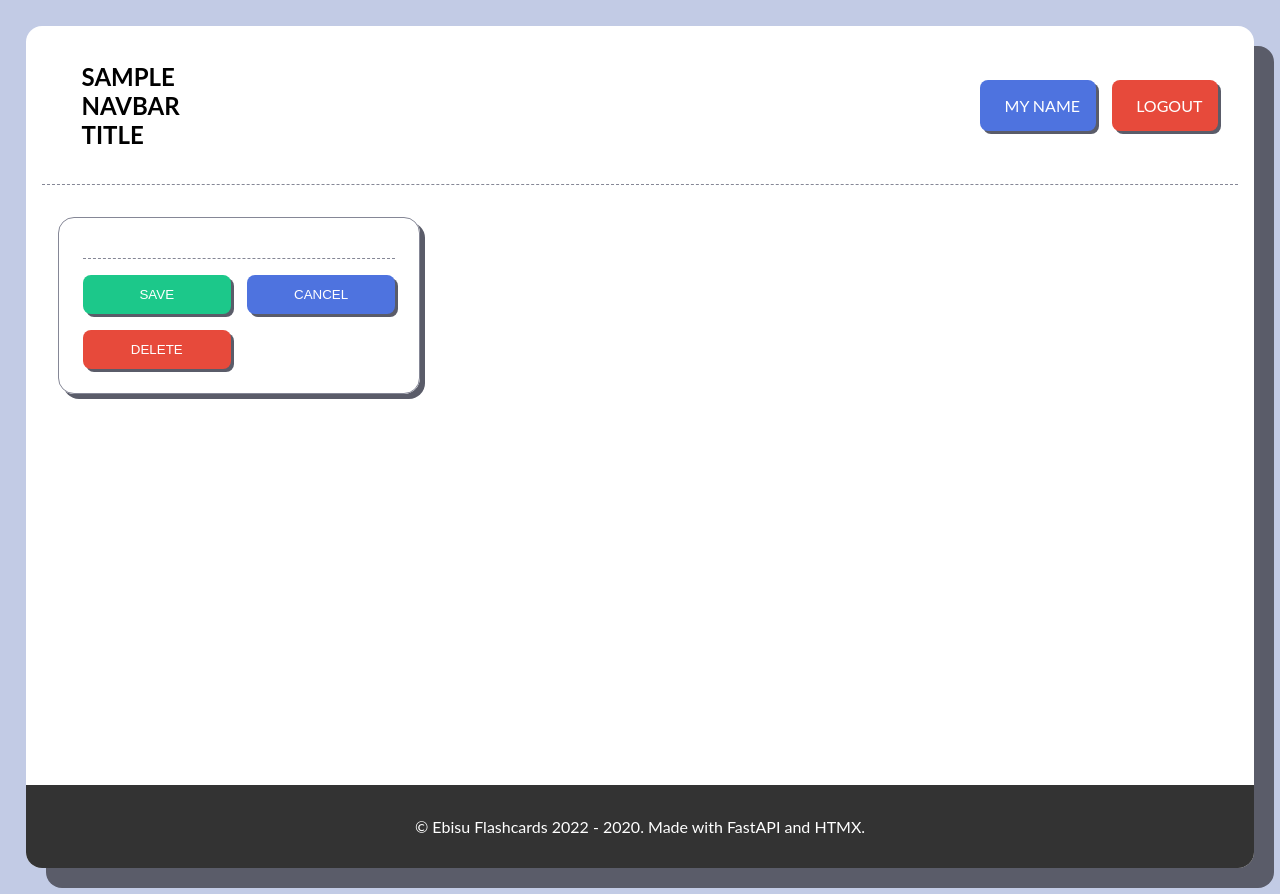
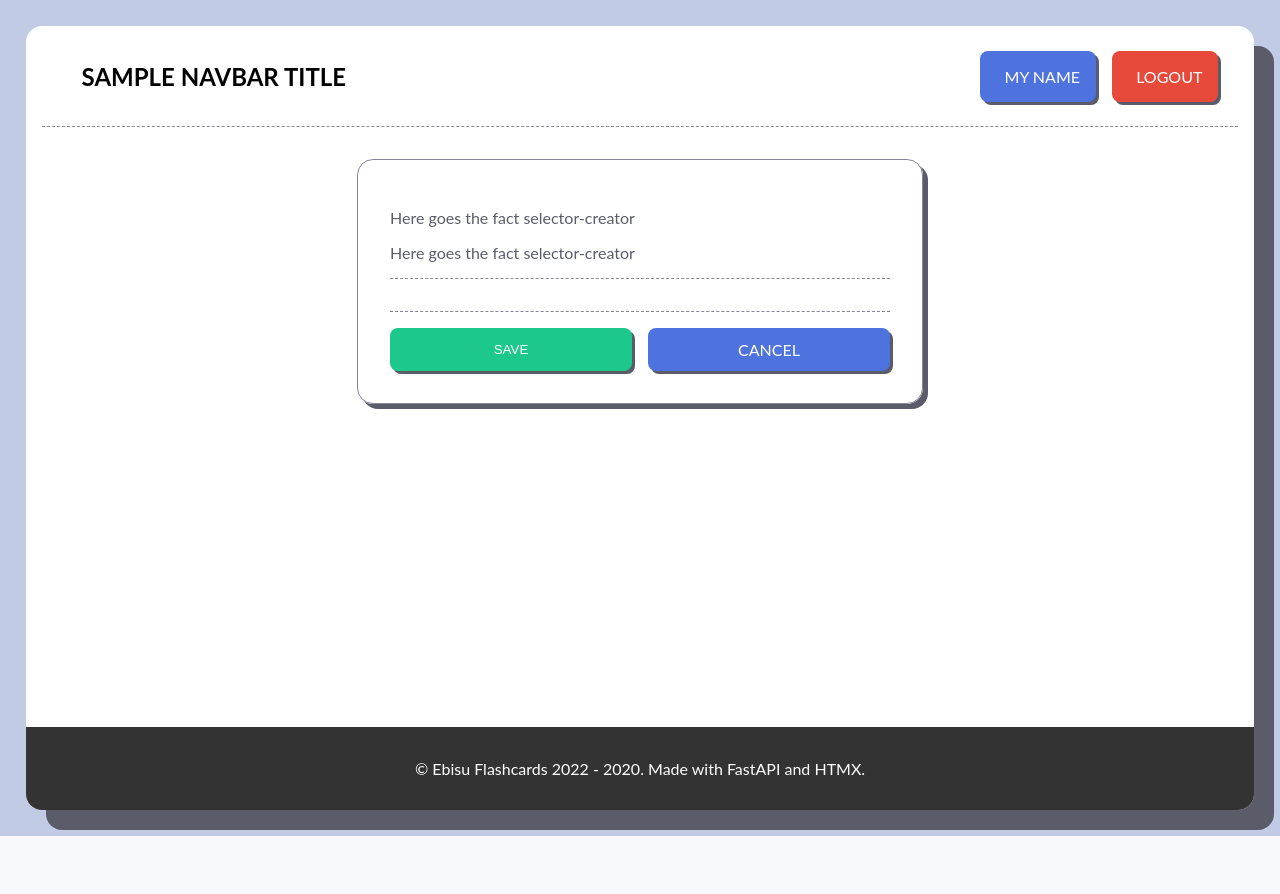
Before and after one commit to ebisu-flashcards/flashcards-htmx, a Python web app: template flashcards_htmx/templates/private/card.html in a window 1280 px wide. After the commit the page ends 836 px from the top, so only its background shows below. Run offline with Jinja, Linux system fonts and the light colour scheme; the template is opened without the code that fills it: most values are stand-ins (such as "Sample title", 1, 10 or a date in 2020); some libraries are stand-ins or nearby versions.

Commit message:
Adding card edit

```diff
--- a/flashcards_htmx/private_pages.py
+++ b/flashcards_htmx/private_pages.py
@@ -32,6 +32,11 @@ async def edit_deck_page(deck_id: str, render = Depends(template('private/deck.h
 	return render(navbar_title=f"{deck_id}")
 
 
+@router.get("/decks/new", response_class=HTMLResponse)
+async def create_deck_page(render = Depends(template('private/deck.html'))):
+	return render(navbar_title="New Deck", deck_id="new")
+
+
 @router.post("/decks/{deck_id}", response_class=RedirectResponse)
 async def save_deck_endpoint(deck_id: str, request: Request):
 	# FIXME save the deck data!!
--- a/flashcards_htmx/static/css/boxes.css
+++ b/flashcards_htmx/static/css/boxes.css
@@ -5,7 +5,7 @@
 section {
     padding: min(2rem, 3%);
     display: grid;
-    grid-template-columns: repeat(auto-fill, minmax(360px, 1fr));
+    grid-template-columns: repeat(auto-fill, minmax(350px, 1fr));
     grid-column-gap: 3vw;
     grid-row-gap: 3vh;
 }
@@ -13,9 +13,13 @@ section {
 section.cards {
     padding: min(2rem, 3%);
     display: grid;
-    grid-template-columns: repeat(auto-fill, minmax(260px, 1fr));
+    grid-template-columns: repeat(auto-fill, minmax(250px, 1fr));
     grid-column-gap: 1vw;
     grid-row-gap: 2vh;
+}
+
+section#single-card {
+    display: block;  /* remove the grid layout */
 }
 
 
@@ -24,7 +28,6 @@ section.cards {
 /*----------------------------------------------------------------------------*/
 
 .box {
-    max-width: min(500px, 75vw);
     padding: 1.5rem;
     border: 1px solid var(--gray);
     border-radius: 1rem;
@@ -78,6 +81,7 @@ section.cards {
     color: var(--dark-gray);
     border: 1px solid var(--gray);
     background: transparent;
+    padding-left: 1rem; /* To center the icon */
 }
 
 .box .buttons {
@@ -103,40 +107,25 @@ section.cards {
 
 
 /*----------------------------------------------------------------------------*/
-/*     New Box Styles
+/*     Single Card Styles
 /*----------------------------------------------------------------------------*/
 
-#create-box {
+.main-card {
     max-width: 500px;
+    margin: auto;
+    padding: 2rem min(2rem, 3%);
+
+    border: 1px solid var(--gray);
+    border-radius: 1rem;
+    box-shadow: 5px 5px var(--dark-gray);
+
     display: flex;
     flex-direction: column;
-    justify-content: center;
-    transition: all .3s;
+    justify-content: space-between;
 }
 
-#create-box > button {
-    text-align: center;
-    display:inline;
-    padding: 1.5rem;
-    margin-right:auto;
-
-    border: 1px dashed var(--gray);
-    border-radius: 1rem;
-
-    background: transparent;
-    color: var(--gray);
-    font-size: 1.5rem;
-    font-style: italic;
-}
-
-#create-box  > button:hover {
-    color:black;
-    border: 1px dashed black;
-}
-
-#create-box > button:disabled {
-    color: white;
-    border-color: white;
+.main-card p {
+    color: var(--dark-gray);
 }
 
 
--- a/flashcards_htmx/static/css/edit.css
+++ /dev/null
@@ -1,17 +0,0 @@
-
-.box {
-    text-align: center;
-    display: flex;
-    flex-direction: column;
-    justify-content: space-between;
-}
-
-hr {
-    margin: 1rem 0;
-    border: 0;
-    border-top: 1px dashed var(--dark-gray);
-}
-
-.field, select {
-    margin: 0.5rem;
-}
--- a/flashcards_htmx/static/css/private-base.css
+++ b/flashcards_htmx/static/css/private-base.css
@@ -11,7 +11,7 @@ nav {
 
     display: grid;
     align-items: center;
-    grid-template-columns: min-content auto; /* repeat(auto-fit, minmax(150px, 1fr)); */
+    grid-template-columns: 1fr 1fr;
 }
 
 nav > h1 {
@@ -32,21 +32,29 @@ nav .navbar-buttons {
     gap: 1rem;
 }
 
+nav .navbar-buttons a p{
+    display: inline;
+}
+
 @media (max-width: 768px) {
+
+    nav {
+        grid-template-columns: 1fr;
+        grid-template-rows: 1fr 1fr;
+        padding-bottom: 0;
+    }
 
     nav .navbar-buttons {
         justify-self: left;
         flex-wrap: wrap;
     }
 
-    nav {
-        grid-template-columns: 1fr;
-        grid-template-rows: 1fr 1fr;
+    nav .navbar-buttons a p{
+        display: none;
     }
 }
 
 nav .navbar-buttons .logout {
-    text-align: right;
     background-color: var(--danger);
 }
 
--- a/flashcards_htmx/templates/components/deck.html
+++ b/flashcards_htmx/templates/components/deck.html
@@ -3,7 +3,6 @@
         <div class="title">
             <h1 class="deck-name">Deck Name</h1>
             <a class="edit" href="{{ url_for('edit_deck_page', deck_id='[deck_id]') }}">
-                &nbsp; <!-- To center the icon -->
                 <i class="fas fa-edit"></i>
             </a>
         </div>
--- a/flashcards_htmx/templates/private/base.html
+++ b/flashcards_htmx/templates/private/base.html
@@ -23,10 +23,10 @@
       {% block navbar_buttons %}
       {% endblock %}
       <a href="{{ url_for('profile_page') }}">
-        <i class="fas fa-user"></i>&nbsp; My Name
+        <i class="fas fa-user"></i><p>&nbsp; My Name</p>
       </a>
       <a class="logout" href="{{ url_for('logout_page') }}">
-        <i class="fas fa-sign-out-alt"></i>&nbsp; Logout
+        <i class="fas fa-sign-out-alt"></i><p>&nbsp; Logout</p>
       </a>
     </div>
 
--- a/flashcards_htmx/templates/private/card.html
+++ b/flashcards_htmx/templates/private/card.html
@@ -3,52 +3,35 @@
 
 {% block css%}
 <link href="/static/css/boxes.css" rel="stylesheet">
-<link href="/static/css/edit.css" rel="stylesheet">
+<link href="/static/css/modal.css" rel="stylesheet">
 {% endblock %}
 
 {% block page %}
 
-<section id="boxes-container">
+<section id="single-card">
 
-    <div class="box">
-        <form>
+    <div class="main-card box">
+        <form action="{{ url_for('save_card_endpoint', deck_id='[deck_id]', card_id='[card_id]') }}" method="post">
             <div>
-                <div class="question-form"></div>
-                <div class="answer-form"></div>
+                <div class="question-form">
+                    <p>Here goes the fact selector-creator</p>
+                </div>
+                <div class="answer-form">
+                    <p>Here goes the fact selector-creator</p>
+                </div>
             </div>
             <div class="buttons">
-                <button type="button" class="positive" onclick="updateCard('_box_id_')">Save</button>
-                <button type="button" class="neutral" onclick="hideFormInDOM('_box_id_')">Cancel</button>
-                <button type="button" class="negative" onclick="deleteCard('_box_id_')">Delete</button>
-            </div>
-        </form>
-    </div>
-
-
-
-    <div id="create-box" class="hidden">
-        <button type="button" onclick="showNewFormInDOM()">New Card...</button>
-        <form class="hidden">
-            <div>
-
-                <div class="field question-fields">
+                <div class="buttons">
+                    <button type="submit" class="positive">Save</button>
+                    <a href="{{ url_for('cards_page', deck_id='[deck_id]') }}" class="neutral">Cancel</a>
+                    {% if deck_id %}
+                        <button type="button" class="negative"
+                            hx-get="{{ url_for('card_confirm_delete_component', deck_id='[deck_id]', card_id='[card_id]') }}"
+                            hx-target="body" hx-swap="beforeend">
+                            Delete
+                        </button>
+                    {% endif %}
                 </div>
-                <select class="question-field-type-form" name="question_template" onchange="switchFieldType('question')" required>
-                    <option disabled selected value> -- select an option -- </option>
-                </select>
-
-               <hr />
-
-                <div class="field answer-fields">
-                </div>
-                <select class="answer-field-type-form" name="answer_template" onchange="switchFieldType('answer')" required>
-                    <option disabled selected value> -- select an option -- </option>
-                </select>
-
-            </div>
-            <div class="buttons">
-                <button type="button" class="positive" onclick="createNewCard('_box_id_')">Save</button>
-                <button type="button" class="neutral" onclick="hideNewFormInDOM('_box_id_')">Cancel</button>
             </div>
         </form>
     </div>
--- a/flashcards_htmx/templates/private/cards.html
+++ b/flashcards_htmx/templates/private/cards.html
@@ -11,6 +11,7 @@
 {% endblock %}
 
 {% block page %}
+<h1 class="box" style="text-align: center;">Search box + pagination goes here</h1>
 <div hx-get="{{ url_for('cards_component', deck_id='[deck_id]') }}" hx-trigger="load" hx-swap="outerHTML">
     {% include "components/loading.html" %}
 </div>
--- a/flashcards_htmx/templates/private/deck.html
+++ b/flashcards_htmx/templates/private/deck.html
@@ -9,8 +9,8 @@
 
 
 {% block page %}
-<section>
-    <div class="box">
+<section id="single-card">
+    <div class="box main-card">
 
         <form action="{{ url_for('save_deck_endpoint', deck_id='[deck_id]') }}" method="post">
             <div>
@@ -23,7 +23,7 @@
             <div class="buttons">
                 <button type="submit" class="positive">Save</button>
                 <a href="{{ url_for('home_page') }}" class="neutral">Cancel</a>
-                {% if deck_id %}
+                {% if deck_id != "new" %}
                 <button type="button" class="negative" hx-get="{{ url_for('deck_confirm_delete_component', deck_id='[deck_id]') }}" hx-target="body" hx-swap="beforeend">Delete</button>
                 {% endif %}
             </div>
--- a/flashcards_htmx/templates/private/home.html
+++ b/flashcards_htmx/templates/private/home.html
@@ -7,8 +7,8 @@
 {% endblock %}
 
 {% block navbar_buttons %}
-<a class="create" href="{{ url_for('edit_deck_page', deck_id=None) }}">
-    <i class="fas fa-plus"></i>&nbsp;  New Deck...
+<a class="create" href="{{ url_for('create_deck_page') }}">
+    <i class="fas fa-plus"></i><p>&nbsp; New Deck...</p>
 </a>
 {% endblock %}
 
--- a/flashcards_htmx/templates/private/study.html
+++ b/flashcards_htmx/templates/private/study.html
@@ -7,16 +7,16 @@
 {% endblock %}
 
 {% block navbar_buttons %}
-<a href="{{ url_for('home_page') }}">Back</a>
+<a href="{{ url_for('home_page') }}"><i class="fa fa-arrow-left"></i>&nbsp; Back</a>
 {% endblock %}
 
 {% block page %}
-<section>
+<section id="single-card">
 
     <div id="loading">{% include "components/loading.html"%}</div>
 
 
-    <div id="card" class="card hidden">
+    <div class="main-card hidden">
 
         <div id="question">
             <p>---</p>
```
Also changed, not shown: flashcards_htmx/private_components.py (+8 -0 lines), flashcards_htmx/static/css/deck-details.css (+0 -32 lines), flashcards_htmx/static/css/study.css (+0 -33 lines), flashcards_htmx/templates/components/card.html (+3 -16 lines), flashcards_htmx/templates/private/cards_old.html (deleted, +0 -75 lines), flashcards_htmx/templates/private/profile.html (+6 -4 lines).
